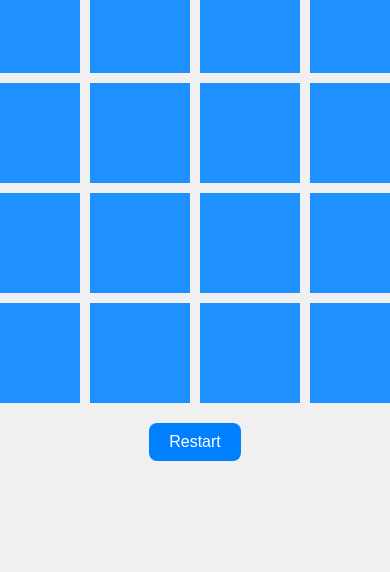
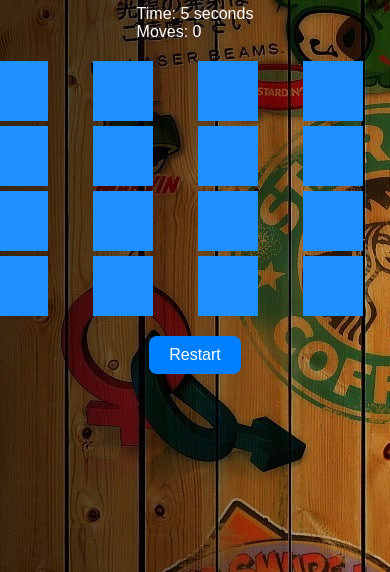
Before and after one commit to tahsinzidane/MemoryCardGame, a plain HTML site: page index.html in a window 390 px wide. Shown: the part 272-844 px from the top of the page. Drawn offline with Linux system fonts and the light colour scheme.

Commit message:
mobile view added

```diff
--- a/style.css
+++ b/style.css
@@ -8,6 +8,8 @@ body {
     height: 100vh;
     background-color: #f0f0f0;
     margin: 0;
+    background-image: url(./img\ and\ icon/bg-img.jpg);
+    color: white;
 }
 
 h1 {
@@ -60,6 +62,34 @@ h1 {
     cursor: pointer;
 }
 
-#restart-button:active{
+#restart-button:active {
     background-color: #56a3ef;
 }
+
+
+
+/* css for mobile view */
+@media screen and (max-width: 480px) {
+
+    .game-board {
+        gap: 5px;
+        ;
+    }
+
+    .card {
+        height: 60px;
+        width: 60px;
+        ;
+        ;
+    }
+
+}
+
+@media screen and (max-width: 375px) {
+
+    .card {
+        height: 60px;
+        width: 60px;
+    }
+
+}
```
Also changed, not shown: img and icon/bg-img.jpg (added).
